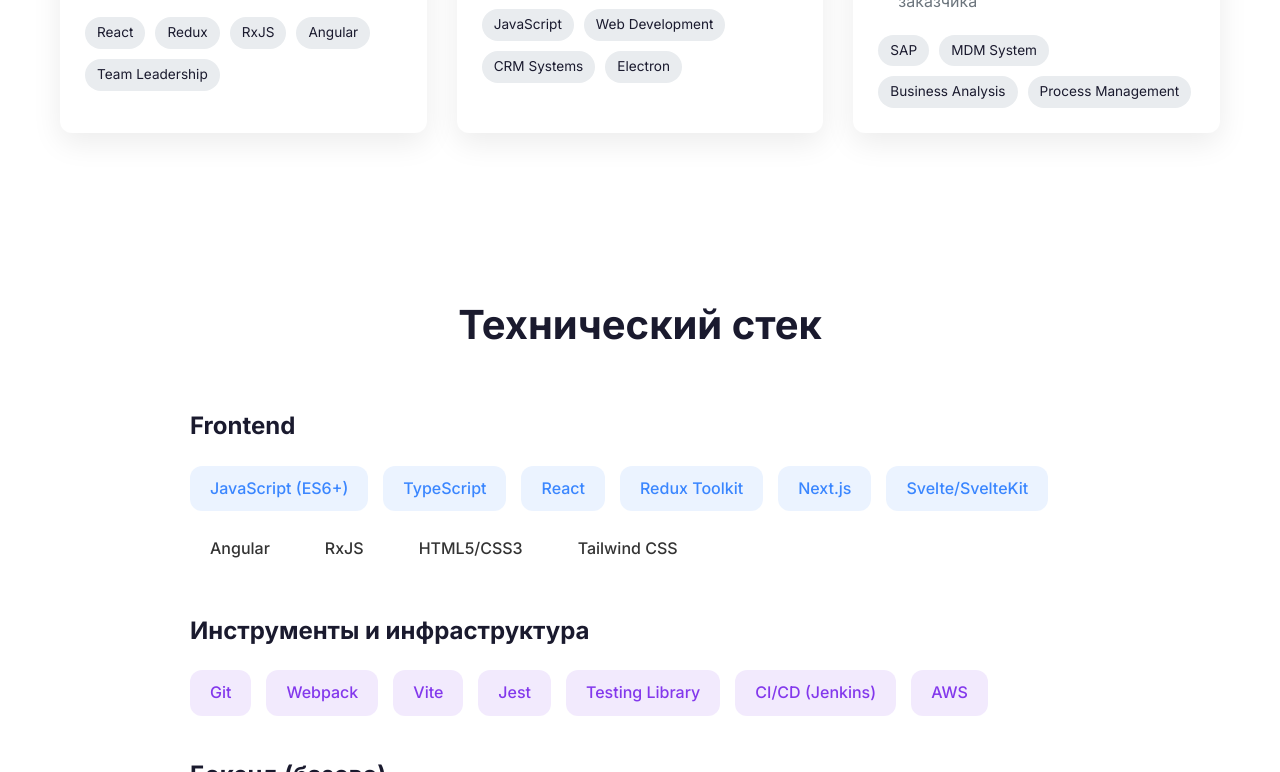
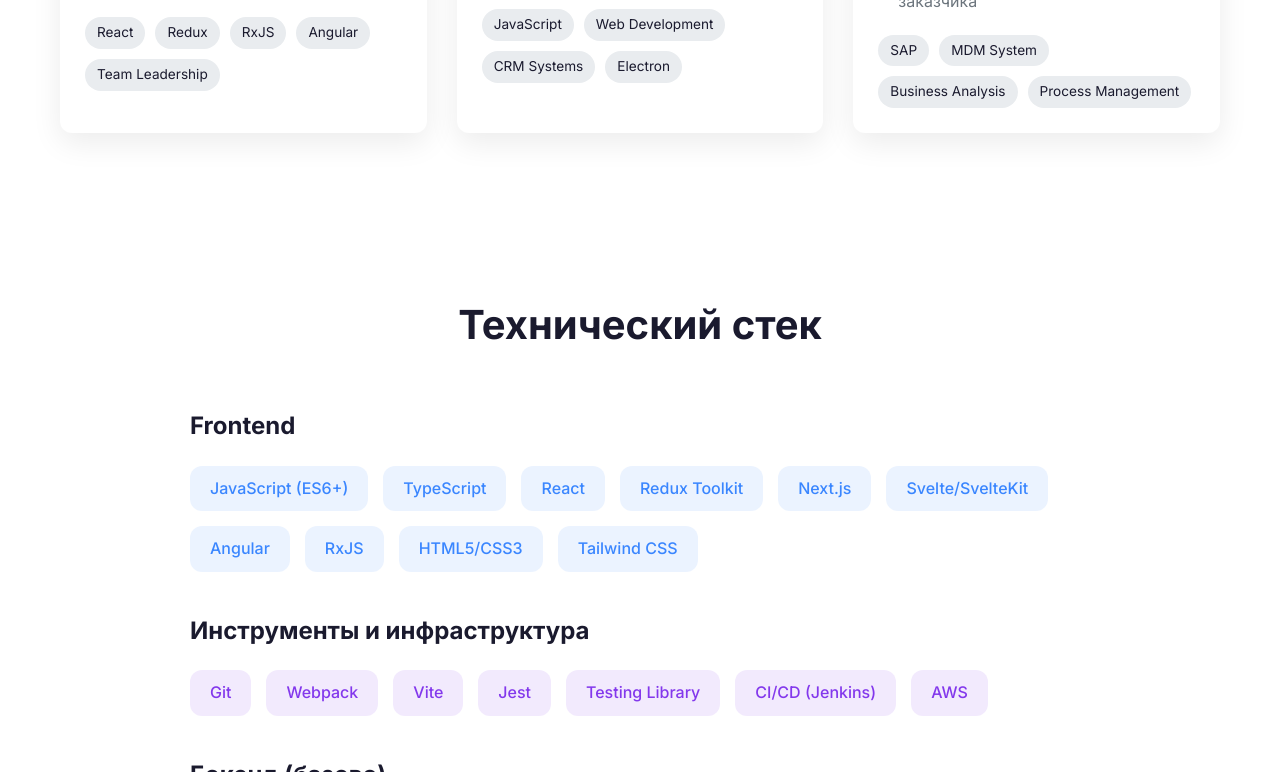
Before and after one commit to MaksimPopov64/portfolio, a plain HTML site: page index.html in a window 1280 px wide. Shown: the part 3218-3990 px from the top of the page. Drawn offline with Linux system fonts and the light colour scheme.

Commit message:
fixed tech cards

```diff
--- a/css/style.css
+++ b/css/style.css
@@ -318,6 +318,8 @@ body {
 
 .project-body {
     padding: 25px;
+    display: flex;
+    flex-direction: column;
 }
 
 .project-description {
@@ -344,6 +346,7 @@ body {
     display: flex;
     flex-wrap: wrap;
     gap: 10px;
+    margin-top: auto;
 }
 
 .tech-tag {
--- a/index.html
+++ b/index.html
@@ -309,10 +309,10 @@
                         <span class="skill-tag primary">Redux Toolkit</span>
                         <span class="skill-tag primary">Next.js</span>
                         <span class="skill-tag primary">Svelte/SvelteKit</span>
-                        <span class="skill-tag">Angular</span>
-                        <span class="skill-tag">RxJS</span>
-                        <span class="skill-tag">HTML5/CSS3</span>
-                        <span class="skill-tag">Tailwind CSS</span>
+                        <span class="skill-tag primary">Angular</span>
+                        <span class="skill-tag primary">RxJS</span>
+                        <span class="skill-tag primary">HTML5/CSS3</span>
+                        <span class="skill-tag primary">Tailwind CSS</span>
                     </div>
                 </div>
 
```
